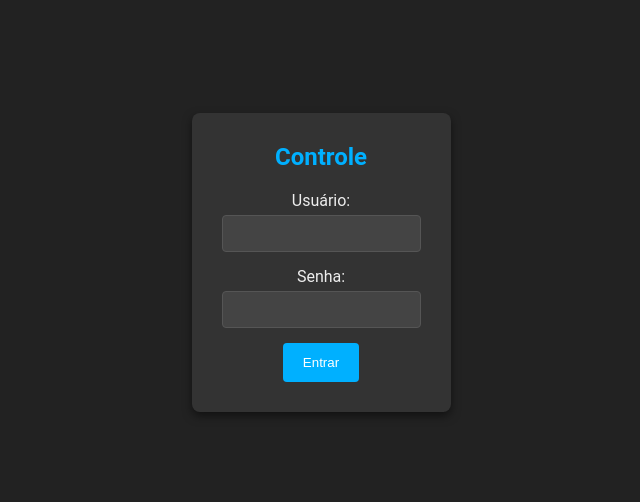
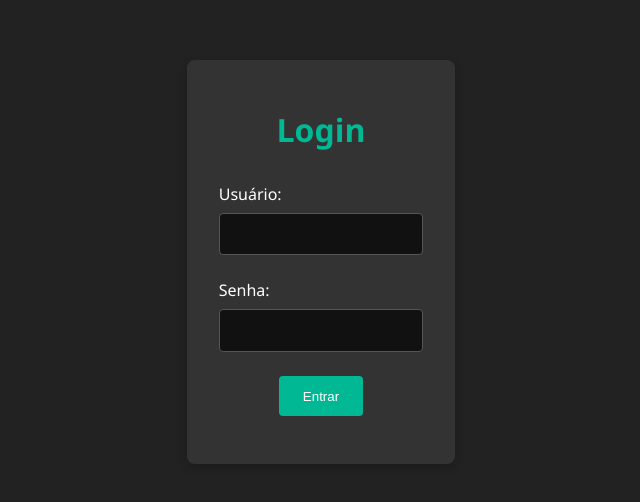
Before and after one commit to TeteuPower/controleRS, a website: page public/html/login.html in a window 1280 px wide. Shown: the part 138-640 px from the top of the page, without its empty margins (319-959 px from the left). Drawn offline with Linux system fonts and the light colour scheme; files that its build step writes are made by us from their sources.

```diff
--- a/public/css/login.css
+++ b/public/css/login.css
@@ -1,5 +1,4 @@
-/* login.css */
-
+/* Estilos gerais */
 * {
     margin: 0;
     padding: 0;
@@ -7,67 +6,87 @@
   }
 
   body {
-    font-family: "Roboto", sans-serif;
+    font-family: 'Segoe UI', Tahoma, Geneva, Verdana, sans-serif;
     background-color: #222;
-    color: #eee;
+    color: #fff;
     display: flex;
+    align-items: center;
     justify-content: center;
-    align-items: center;
     min-height: 100vh;
   }
 
+  /* Container do formulário */
   .container {
+    display: flex;
+    flex-direction: column;
+    align-items: center;
+    justify-content: center;
+    width: 100%;
+    max-width: 400px;
+    padding: 2rem;
+  }
+
+  .form-box {
     background-color: #333;
-    padding: 30px;
+    padding: 3rem 2rem;
     border-radius: 8px;
-    box-shadow: 0px 4px 10px rgba(0, 0, 0, 0.5);
+    box-shadow: 0px 4px 10px rgba(0, 0, 0, 0.2);
     text-align: center;
   }
 
-  h2 {
-    margin-bottom: 20px;
-    color: #00b0ff; /* Azul claro */
+  h1 {
+    margin-bottom: 2rem;
+    color: #00b894; /* Cor de destaque para o título */
   }
 
-  .form-box {
-    width: 100%;
-    max-width: 400px;
-  }
-
+  /* Estilos dos campos de entrada */
   .input-group {
-    margin-bottom: 15px;
+    margin-bottom: 1.5rem;
+    text-align: left;
   }
 
   label {
     display: block;
-    margin-bottom: 5px;
+    margin-bottom: 0.5rem;
   }
 
   input[type="text"],
   input[type="password"] {
     width: 100%;
-    padding: 10px;
+    padding: 0.8rem;
     border: 1px solid #555;
     border-radius: 4px;
-    background-color: #444;
-    color: #eee;
+    background-color: #111;
+    color: #fff;
   }
 
-  button[type="submit"] {
-    background-color: #00b0ff; /* Azul claro */
+  input:focus {
+    outline: none;
+    border-color: #00b894; /* Destaque na cor do título */
+  }
+
+  /* Estilos do botão */
+  button {
+    background-color: #00b894;
     color: #fff;
-    padding: 12px 20px;
     border: none;
+    padding: 0.8rem 1.5rem;
     border-radius: 4px;
     cursor: pointer;
     transition: background-color 0.3s ease;
   }
 
-  button[type="submit"]:hover {
-    background-color: #0088cc; /* Azul mais escuro */
+  button:hover {
+    background-color: #009688;
   }
 
-  .error-message {
-    color: #ff5555;
-    margin-top: 10px;
+  /* Responsividade */
+  @media (max-width: 500px) {
+    .container {
+      padding: 1rem;
+    }
+
+    .form-box {
+      padding: 2rem 1rem;
+    }
   }
--- a/public/html/login.html
+++ b/public/html/login.html
@@ -3,13 +3,13 @@
 <head>
     <meta charset="UTF-8">
     <meta name="viewport" content="width=device-width, initial-scale=1.0">
-    <title>Controle</title>
-    <link rel="stylesheet" href="../css/login.css">
+    <title>Login - Sistema de Empréstimos</title>
+    <link rel="stylesheet" href="css/login.css">
 </head>
 <body>
     <div class="container">
         <div class="form-box">
-            <h2>Controle</h2>
+            <h1>Login</h1>
             <form id="login-form">
                 <div class="input-group">
                     <label for="username">Usuário:</label>
@@ -21,9 +21,9 @@
                 </div>
                 <button type="submit">Entrar</button>
             </form>
-            <p class="error-message" style="display: none;"></p>
         </div>
     </div>
-    <script src="js/login.js"></script>
+
+    <!--<script src="js/login.js"></script>-->
 </body>
 </html>
--- a/server.js
+++ b/server.js
@@ -44,8 +44,8 @@
     res.json({ message: 'Tudo ok por aqui!'})
 })
 
-// Todas as rotas dentro do administradores.js estarão disponíveis em /api/administradores se tiverem a autentificação do token
-app.use('/api/administradores', autenticar, require('./routes/administradores'));
+// API teste
+app.use('/api/teste', autenticar, require('./routes/teste'));
 
 // Rota para login do administrador (gera o token)
 app.post('/api/login', (req, res) => {
@@ -64,7 +64,7 @@
             const administrador = results[0];
 
             // Gera um token JWT com o ID do administrador
-            const token = jwt.sign({ id: administrador.id }, process.env.JWT_SECRET, {expiresIn: '24h'});
+            const token = jwt.sign({ id: administrador.id }, process.env.JWT_SECRET, {expiresIn: '1h'});
 
             res.json({ token });
 
```
